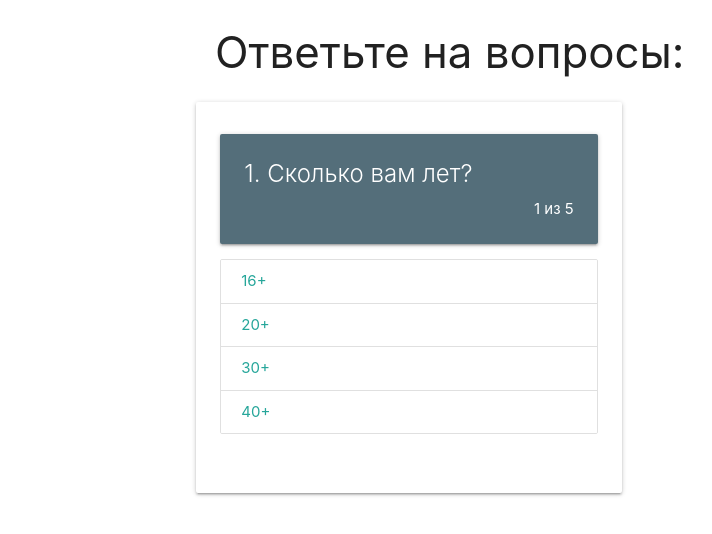
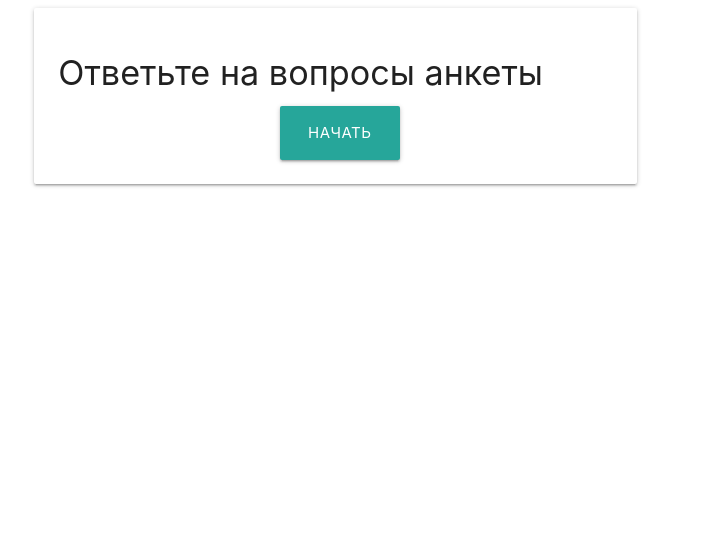
Before and after one commit to valer9evi3/test-app, a React (Create React App) app: page / in a window 1280 px wide. Shown: the top 534 px of the page, without its empty margins (7-719 px from the left). Built offline with nearby package versions, Linux system fonts and the light colour scheme.

Commit message:
golbal refactoring: add components, change name of variable, add homeScreen and TotalForm

```diff
--- a/src/App.tsx
+++ b/src/App.tsx
@@ -1,17 +1,58 @@
-import React from 'react';
-import { Card } from './components/Card';
+import React, { useState } from 'react';
+import QuestionaryForm from './components/QuestionaryForm';
+import TotalForm from './components/TotalForm';
+import HomeScreen from './components/HomeScreen';
+import questionaryList from './components/questionaryList';
+import { IQuestionary, IQuestionaryProps } from './Interfaces';
+
+const selectedAsnwer: IQuestionary = {
+  id: questionaryList.length + 1,
+  answers: [],
+  question: 'Итого',
+};
 
 function App() {
+  const [state, setState] = useState(0);
+  const position: number = state - 1;
+
+  function changeState() {
+    if (endQuestions()) {
+      setState((prev) => prev + 1);
+    }
+  }
+
+  function resetState() {
+    if (!endQuestions()) setState(0);
+  }
+
+  function endQuestions() {
+    if (state <= questionaryList.length) return true;
+    return false;
+  }
   return (
-    <div className="container">
-      <h3 className="head1">Ответьте на вопросы:</h3>
-      <div className="row">
-        <div className="col s12 m6">
-          <div className="card-panel">
-            <Card />
-          </div>
-        </div>
-      </div>
+    <div className="App">
+      {state === 0 ? (
+        <HomeScreen
+          questionary={questionaryList[position]}
+          changeState={changeState}
+          length={questionaryList.length}
+          selectedAsnwer={selectedAsnwer}
+        />
+      ) : endQuestions() ? (
+        <QuestionaryForm
+          questionary={questionaryList[position]}
+          changeState={changeState}
+          length={questionaryList.length}
+          selectedAsnwer={selectedAsnwer}
+        />
+      ) : (
+        <TotalForm
+          questionary={selectedAsnwer}
+          changeState={resetState}
+          length={questionaryList.length}
+          selectedAsnwer={selectedAsnwer}
+        />
+      )}
     </div>
   );
 }
--- a/src/components/Answer.tsx
+++ /dev/null
@@ -1,21 +0,0 @@
-import React from 'react';
-import { AnswerProps } from '../Interfaces';
-
-function Answer(props: AnswerProps) {
-  const answers = props.answers;
-  function onChange(answer: string) {
-    props.changePosition();
-    props.selected.push(answer);
-  }
-
-  const answersList = answers.map((answer) => {
-    return (
-      <a className="collection-item" onClick={() => onChange(answer)}>
-        {answer}
-      </a>
-    );
-  });
-  return <div className="collection">{answersList} </div>;
-}
-
-export default Answer;
--- /dev/null
+++ b/src/components/AnswersList.tsx
@@ -0,0 +1,30 @@
+import { IQuestionary, IQuestionaryProps } from '../Interfaces';
+
+function AnswersList(props: IQuestionaryProps) {
+  const { questionary, changeState, selectedAsnwer } = props;
+
+  function selectedAnswer(answer: string) {
+    selectedAsnwer.answers.push(answer);
+    changeState();
+  }
+
+  const answersList = questionary.answers.map((answer) => {
+    return (
+      <a
+        className="collection-item"
+        id={Date.now().toString()}
+        onClick={() => selectedAnswer(answer)}
+      >
+        {answer}
+      </a>
+    );
+  });
+
+  return (
+    <>
+      <div className="collection"> {answersList} </div>
+    </>
+  );
+}
+
+export default AnswersList;
--- a/src/components/Button.tsx
+++ /dev/null
@@ -1,7 +0,0 @@
-import React from 'react';
-
-function Button() {
-  return <a className="waves-effect waves-light btn right button1">Ok</a>;
-}
-
-export default Button;
--- a/src/components/Card.tsx
+++ /dev/null
@@ -1,73 +0,0 @@
-import React, { useState } from 'react';
-import Answer from './Answer';
-import { IQestAnswer } from '../Interfaces';
-import Button from './Button';
-
-let selectedAnswers: string[] = [];
-const arrQestAnswer: IQestAnswer[] = [
-  {
-    id: 0,
-    questions: 'Сколько вам лет?',
-    answers: ['16+', '20+', '30+', '40+'],
-  },
-  {
-    id: 1,
-    questions: 'Как вас зовут?',
-    answers: ['Антон', 'Игорь', 'Владилен', 'Другое'],
-  },
-  {
-    id: 2,
-    questions: 'Сколько ты зарабатываешь?',
-    answers: ['10000', '20000', '30000', '40000'],
-  },
-  {
-    id: 3,
-    questions: 'Ваш любимый хук?',
-    answers: ['Справа', 'Слева', 'useState', 'useEffect'],
-  },
-  {
-    id: 4,
-    questions: 'Итого',
-    answers: [],
-  },
-];
-
-export const Card: React.FC = () => {
-  const [position, setPosition] = useState(0);
-
-  function changePosition(): void {
-    if (arrQestAnswer[position].id + 1 < arrQestAnswer.length) {
-      setPosition((prev) => prev + 1);
-    }
-  }
-
-  arrQestAnswer[arrQestAnswer.length - 1].answers = selectedAnswers;
-
-  return (
-    <div className="row">
-      <div className="col s12 m12">
-        <div className="card blue-grey darken-1">
-          <div className="card-content white-text">
-            <span className="card-title">
-              {arrQestAnswer[position].id + 1}.{' '}
-              {arrQestAnswer[position].questions}
-            </span>
-            <p className="right-align">
-              {arrQestAnswer[position].id + 1} из {arrQestAnswer.length}
-            </p>
-          </div>
-        </div>
-        <Answer
-          answers={arrQestAnswer[position].answers}
-          changePosition={changePosition}
-          selected={selectedAnswers}
-        />
-        {arrQestAnswer[position].id + 1 === arrQestAnswer.length ? (
-          <Button />
-        ) : (
-          <></>
-        )}
-      </div>
-    </div>
-  );
-};
--- /dev/null
+++ b/src/components/HomeScreen.tsx
@@ -0,0 +1,24 @@
+import { IQuestionary, IQuestionaryProps } from '../Interfaces';
+
+function HomeScreen(props: IQuestionaryProps) {
+  const { changeState } = props;
+  return (
+    <div className="row">
+      <div className="col s6 m6">
+        <div className="card white darken-1">
+          <div className="card-content">
+            <h4>Ответьте на вопросы анкеты</h4>
+            <a
+              className="waves-effect waves-light btn-large"
+              onClick={changeState}
+            >
+              Начать
+            </a>
+          </div>
+        </div>
+      </div>
+    </div>
+  );
+}
+
+export default HomeScreen;
--- /dev/null
+++ b/src/components/QuestionaryForm.tsx
@@ -0,0 +1,28 @@
+import React from 'react';
+import AnswersList from './AnswersList';
+import TitleForm from './TitleForm ';
+import { IQuestionary, IQuestionaryProps } from '../Interfaces';
+
+function QuestionaryForm(props: IQuestionaryProps) {
+  const { questionary, changeState, length, selectedAsnwer } = props;
+  return (
+    <div className="row">
+      <div className="col s12 m6">
+        <TitleForm
+          questionary={questionary}
+          changeState={changeState}
+          length={length}
+          selectedAsnwer={selectedAsnwer}
+        />
+        <AnswersList
+          questionary={questionary}
+          changeState={changeState}
+          length={length}
+          selectedAsnwer={selectedAsnwer}
+        />
+      </div>
+    </div>
+  );
+}
+
+export default QuestionaryForm;
--- /dev/null
+++ b/src/components/TitleForm .tsx
@@ -0,0 +1,19 @@
+import { IQuestionary, IQuestionaryProps } from '../Interfaces';
+
+function TitleForm(props: IQuestionaryProps) {
+  const { questionary, changeState, length } = props;
+  return (
+    <div className="card blue-grey darken-1">
+      <div className="card-content white-text">
+        <span className="card-title">
+          {questionary.id}. {questionary.question}
+        </span>
+        <p className="right-align">
+          {questionary.id} из {length + 1}
+        </p>
+      </div>
+    </div>
+  );
+}
+
+export default TitleForm;
--- /dev/null
+++ b/src/components/TotalForm.tsx
@@ -0,0 +1,30 @@
+import AnswersList from './AnswersList';
+import TitleForm from './TitleForm ';
+import { IQuestionary, IQuestionaryProps } from '../Interfaces';
+
+function TotalForm(props: IQuestionaryProps) {
+  const { questionary, changeState, length, selectedAsnwer } = props;
+  return (
+    <div className="row">
+      <div className="col s12 m6">
+        <TitleForm
+          questionary={questionary}
+          changeState={changeState}
+          length={length}
+          selectedAsnwer={selectedAsnwer}
+        />
+        <AnswersList
+          questionary={questionary}
+          changeState={changeState}
+          length={length}
+          selectedAsnwer={selectedAsnwer}
+        />
+        <a className="waves-effect waves-light btn-large" onClick={changeState}>
+          Ok
+        </a>
+      </div>
+    </div>
+  );
+}
+
+export default TotalForm;
--- /dev/null
+++ b/src/components/questionaryList.tsx
@@ -0,0 +1,26 @@
+import { IQuestionary, IQuestionaryProps } from '../Interfaces';
+
+const questionaryList: IQuestionary[] = [
+  {
+    id: 1,
+    question: 'Сколько вам лет?',
+    answers: ['16+', '20+', '30+', '40+'],
+  },
+  {
+    id: 2,
+    question: 'Как вас зовут?',
+    answers: ['Антон', 'Игорь', 'Владилен', 'Другое'],
+  },
+  {
+    id: 3,
+    question: 'Ваш любимый фреймворк?',
+    answers: ['React', 'Angular', 'Vue.js', 'JQuery'],
+  },
+  {
+    id: 4,
+    question: 'Ваш любимый хук?',
+    answers: ['Справа', 'Слева', 'useState', 'useReducer'],
+  },
+];
+
+export default questionaryList;
--- a/src/index.css
+++ b/src/index.css
@@ -1,7 +1,7 @@
-.head1 {
+.row {
   margin-left: 2rem;
 }
 
-.button1 {
-  margin-right: 1rem;
+.btn-large {
+  margin-left: 40%;
 }
```
Also changed, not shown: src/Interfaces.ts (+8 -7 lines), 1 other file (tests, documents, lock files or other folders).
